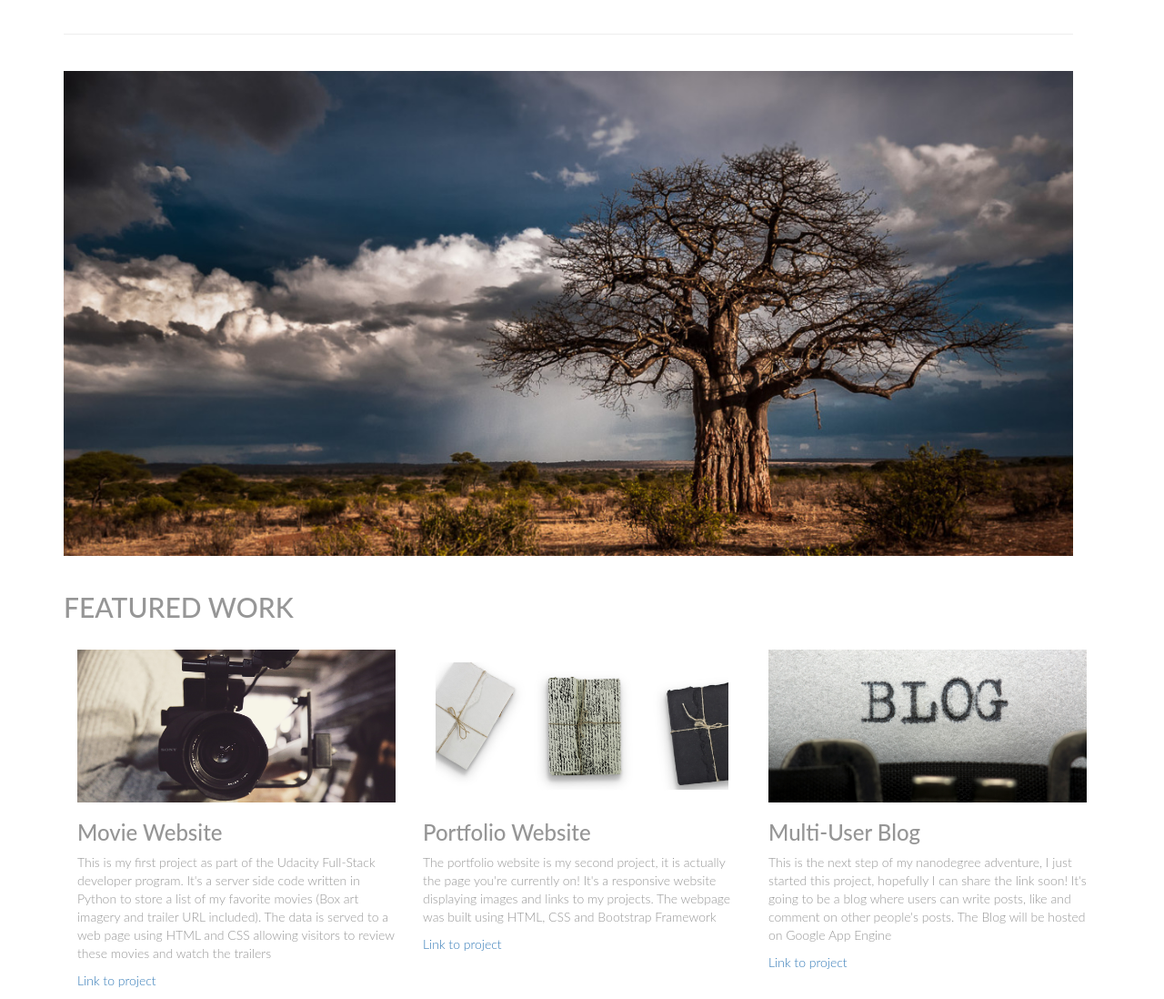
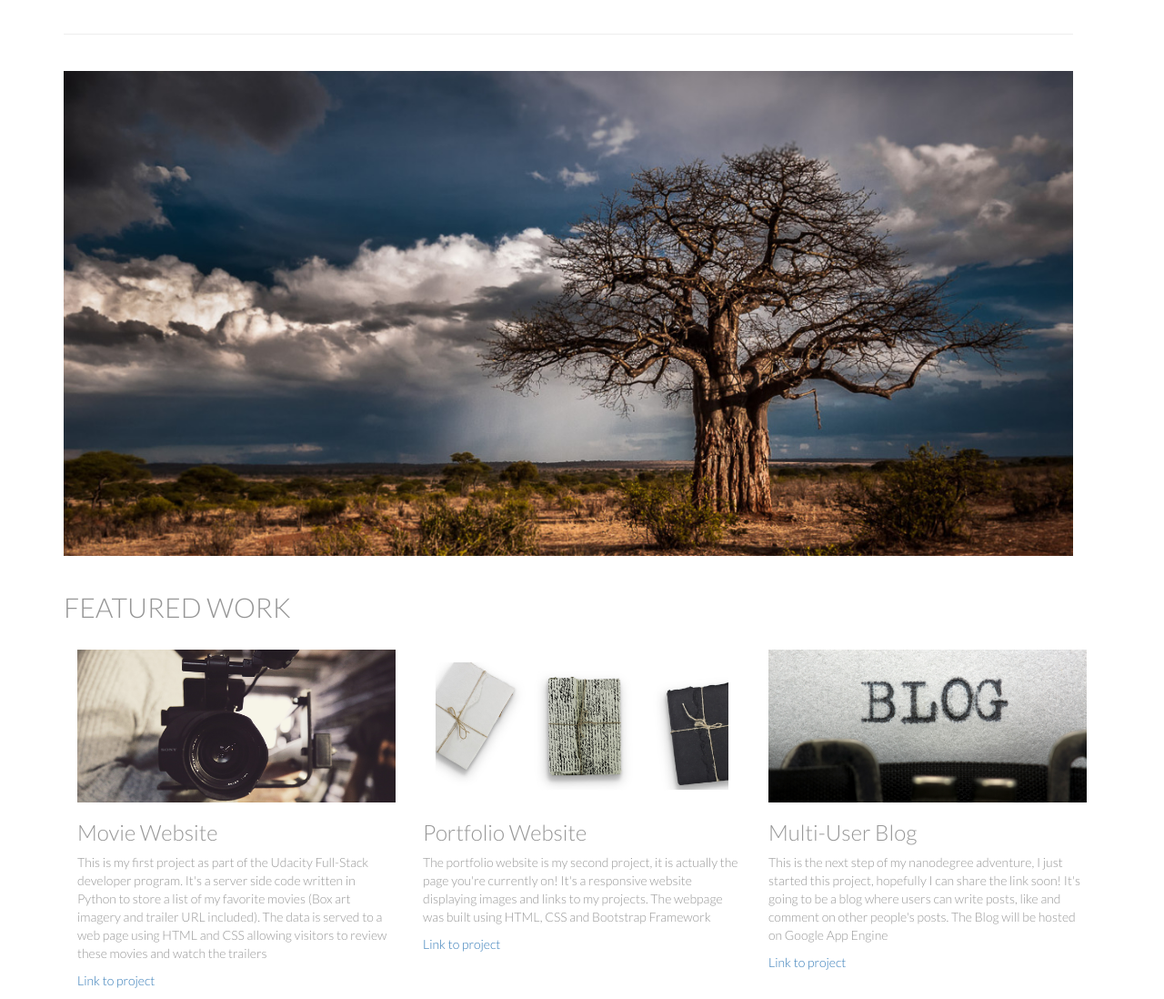
Before and after one commit to fluette/fluette.github.io, a plain HTML site: page index.html in a window 1280 px wide. Shown: the part 123-1221 px from the top of the page at 91% size. Drawn offline with Linux system fonts and the light colour scheme.

Commit message:
Update index.html

```diff
--- a/index.html
+++ b/index.html
@@ -4,7 +4,7 @@
     <meta charset="utf-8">
     <meta name="viewport" content="width=device-width, initial-scale=1">
     <title>Web Development Portfolio</title>
-    <link href="http://fonts.googleapis.com?family=Lato:100,300" rel=stylesheet type="text">
+    <link href="http://fonts.googleapis.com/css?family=Lato:100,300" rel=stylesheet type="text/css">
     <link rel="stylesheet" href="bootstrap.css">
     <link rel="stylesheet" href="style.css">
 </head>
```
